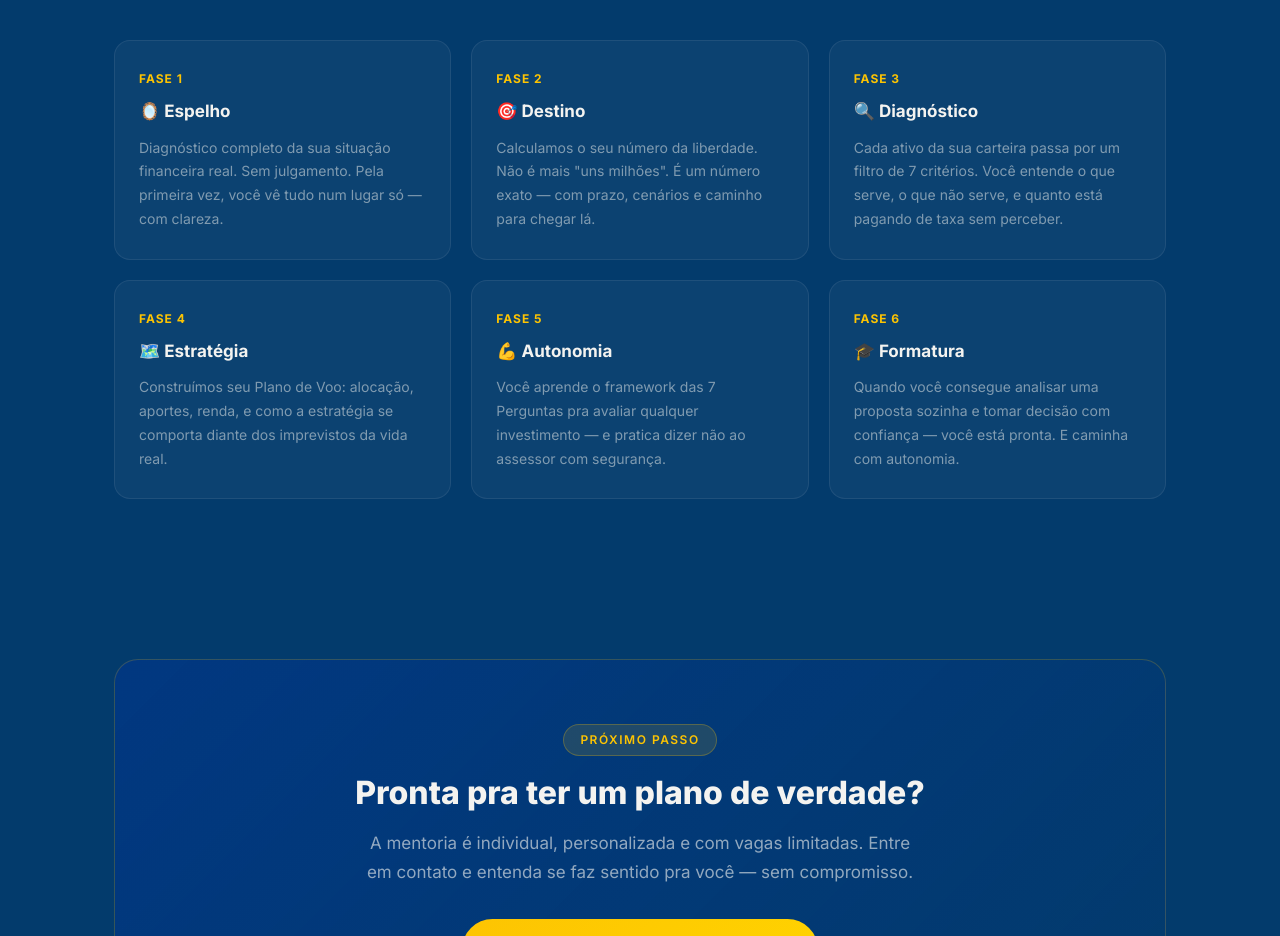
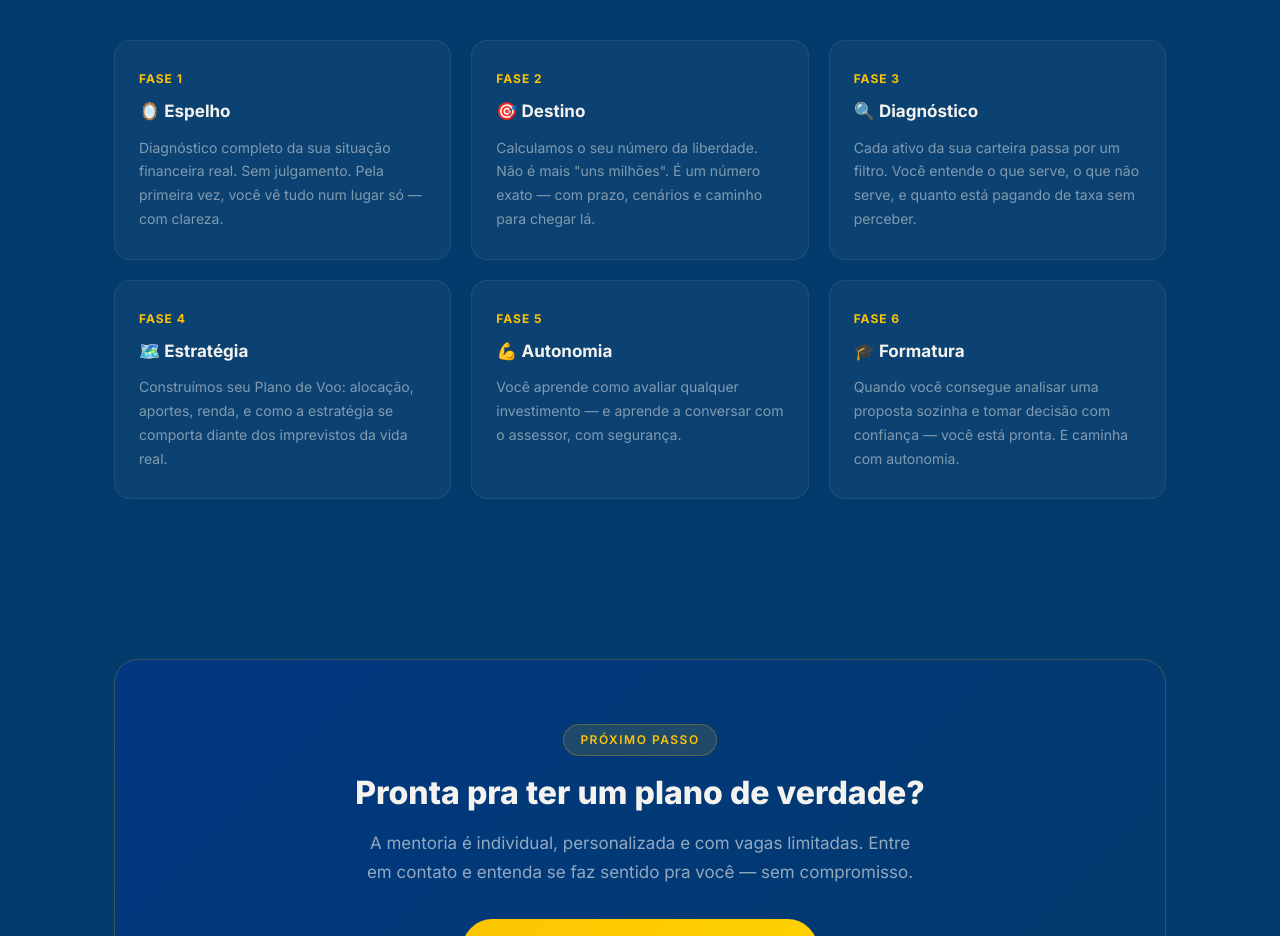
Before and after one commit to suellencna/investir-e-realizar, a website: page public/mentoria/index.html in a window 1280 px wide. Shown: the part 3620-4556 px from the top of the page. Drawn offline with Linux system fonts and the light colour scheme; a script that the page names is missing.

Commit message:
Novas correções ágina mentoria

```diff
--- a/public/mentoria/index.html
+++ b/public/mentoria/index.html
@@ -677,7 +677,7 @@
                 <div class="jornada-card">
                     <div class="jornada-num">Fase 3</div>
                     <h3>🔍 Diagnóstico</h3>
-                    <p>Cada ativo da sua carteira passa por um filtro de 7 critérios. Você entende o que serve, o que não serve, e quanto está pagando de taxa sem perceber.</p>
+                    <p>Cada ativo da sua carteira passa por um filtro. Você entende o que serve, o que não serve, e quanto está pagando de taxa sem perceber.</p>
                 </div>
                 <div class="jornada-card">
                     <div class="jornada-num">Fase 4</div>
@@ -687,7 +687,7 @@
                 <div class="jornada-card">
                     <div class="jornada-num">Fase 5</div>
                     <h3>💪 Autonomia</h3>
-                    <p>Você aprende o framework das 7 Perguntas pra avaliar qualquer investimento — e pratica dizer não ao assessor com segurança.</p>
+                    <p>Você aprende como avaliar qualquer investimento — e aprende a conversar com o assessor, com segurança.</p>
                 </div>
                 <div class="jornada-card">
                     <div class="jornada-num">Fase 6</div>
```
